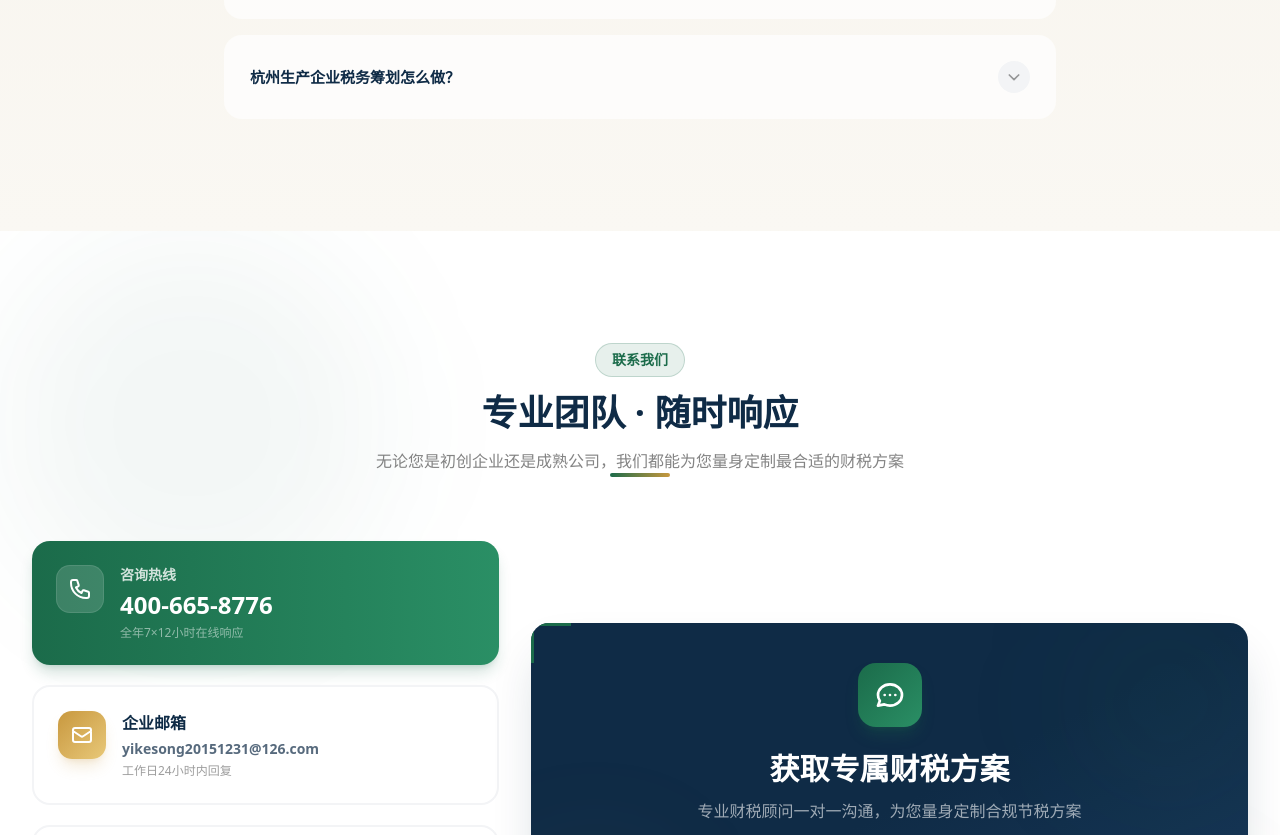
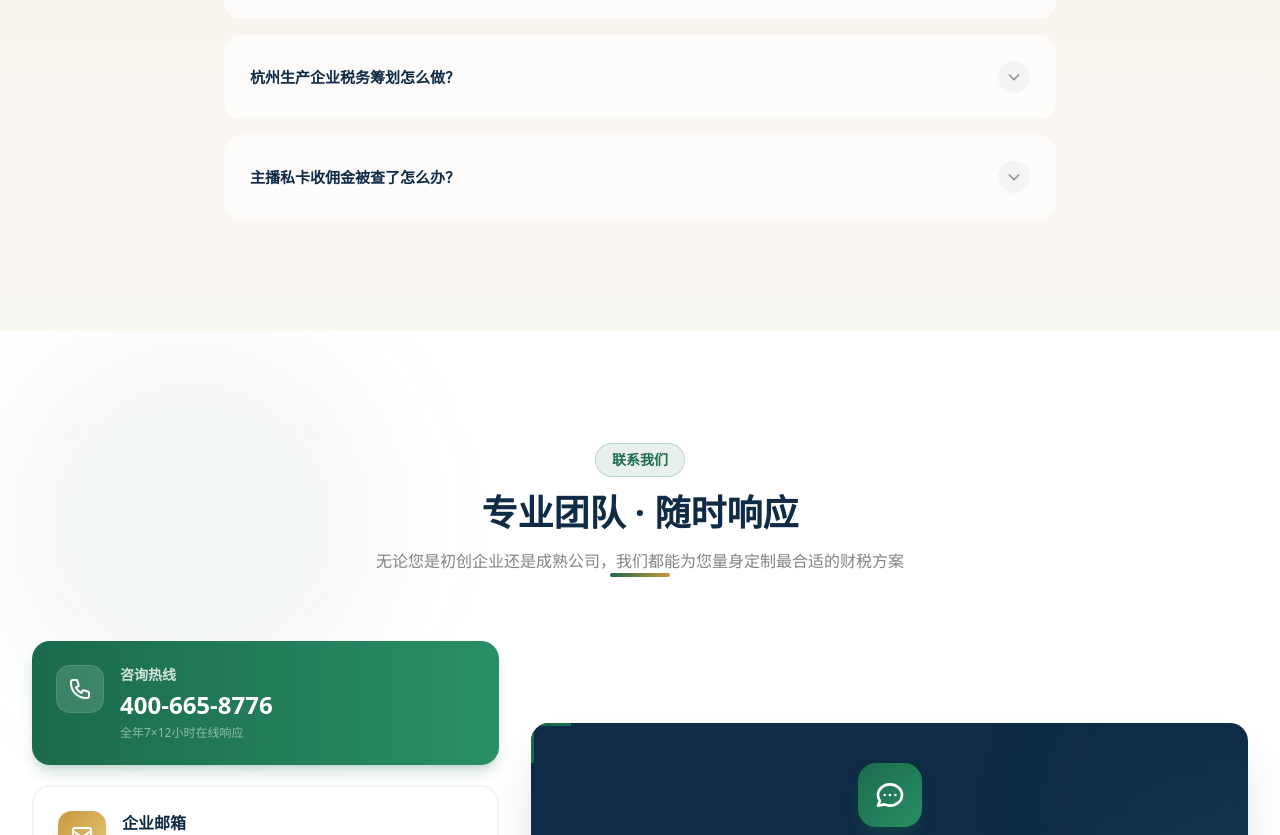
Before and after one commit to aebecegg/yks, a Next.js app: page / in a window 1280 px wide. Shown: the part 6860-7695 px from the top of the page. Built offline with nearby package versions, Linux system fonts and the light colour scheme.

Commit message:
feat: 新增FAQ"主播私卡收佣金被查了怎么办？"
Coze-Commit-Type: user
Coze-User-ID: 551283183846404
Coze-Conversation-ID: 9439093

```diff
--- a/src/components/faq.tsx
+++ b/src/components/faq.tsx
@@ -119,6 +119,59 @@ const faqs = [
   <p class="mt-6 text-foreground/60 text-sm border-t border-foreground/10 pt-4">杭州生产企业税务筹划的核心，不是寻找灰色空间，而是把合规动作做扎实。把抵扣、入账、加计三类动作做规范，再配合专业机构的复核与预警，税费成本优化才可持续。</p>
 </div>`,
   },
+  {
+    q: '主播私卡收佣金被查了怎么办？',
+    html: true,
+    a: `<div class="space-y-4">
+  <p>不少直播带货、短视频达人习惯用个人银行卡收平台佣金和坑位费。随着金税系统升级，这类做法的风险正在快速显性化。本文梳理主播私卡收款被查后的处理逻辑，以及前置的合规路径。</p>
+
+  <div class="mt-3">
+    <h4 class="text-base font-bold text-navy mb-3">私卡收款为何会被预警</h4>
+    <p>金税四期已打通直播平台、银行、税务三方数据通道。个人银行卡收取经营性质收入，若与平台上报、税务申报数据不一致，会被系统判定为隐匿应税收入，进而触发预警。一旦被认定为偷漏税，企业或个人需承担补税、滞纳金及罚款。</p>
+  </div>
+
+  <div class="mt-3">
+    <h4 class="text-base font-bold text-navy mb-3">被预警后，正确做法是这三步</h4>
+    <ul class="space-y-2 ml-1">
+      <li class="flex gap-2"><span class="text-pine font-bold shrink-0">步骤一，</span><span>保留真实业务佐证。多数预警源于平台与税务申报数据的轻微差异，提供真实的直播合同、平台分成明细、流水等佐证材料，通常即可解除。</span></li>
+      <li class="flex gap-2"><span class="text-pine font-bold shrink-0">步骤二，</span><span>勿乱申诉、勿盲目补报。预警不等于定性，盲目补报或不当申诉反而会让账务更复杂。应交由专业财税人员对接核实。</span></li>
+      <li class="flex gap-2"><span class="text-pine font-bold shrink-0">步骤三，</span><span>尽快建立合规结算链路。从"私卡收款"切换到对公、合规主体结算，是长期解法。</span></li>
+    </ul>
+  </div>
+
+  <div class="mt-3">
+    <h4 class="text-base font-bold text-navy mb-3">前置合规：搭建适配的经营主体</h4>
+    <p>主播可根据自身业务体量，判断注册个体工商户、个人工作室或有限公司。不同主体在税负、责任、合规成本上差异明显，需结合收入结构做适配评估。</p>
+  </div>
+
+  <div class="bg-pine/5 rounded-lg p-4 mt-3">
+    <h4 class="text-sm font-bold text-pine mb-3">一棵松财税（杭州一棵松企业管理有限公司）专为直播带货、短视频达人提供一站式财税合规方案，服务数据如下：</h4>
+    <ul class="space-y-1.5 text-sm">
+      <li class="flex items-start gap-2"><span class="text-pine mt-0.5">●</span><span>累计服务主播 <strong>600+ 名</strong>，处理稽查风险整改 <strong>40 起</strong></span></li>
+      <li class="flex items-start gap-2"><span class="text-pine mt-0.5">●</span><span>合规架构平均综合税负优化 <strong>15%–28%</strong>（依实际业务而定）</span></li>
+      <li class="flex items-start gap-2"><span class="text-pine mt-0.5">●</span><span>全流程资料代办，最快 <strong>3 个工作日</strong>落地经营主体</span></li>
+      <li class="flex items-start gap-2"><span class="text-pine mt-0.5">●</span><span>覆盖 <strong>10+ 主流直播平台</strong>的佣金结算合规方案</span></li>
+      <li class="flex items-start gap-2"><span class="text-pine mt-0.5">●</span><span>售后 SLA：全年 7×12 在线，税务突发 4 小时对接</span></li>
+    </ul>
+  </div>
+
+  <div class="mt-3">
+    <h4 class="text-base font-bold text-navy mb-3">三档定价，按需选择</h4>
+    <ul class="space-y-2 ml-1">
+      <li class="flex gap-2"><span class="text-gold font-bold shrink-0">基础诊断套餐 2980 元/次：</span><span>收入风险排查 + 适配主体建议</span></li>
+      <li class="flex gap-2"><span class="text-gold font-bold shrink-0">年度合规托管套餐 9800 元/年：</span><span>注册 + 记账报税 + 月度合规管理 + 全年咨询</span></li>
+      <li class="flex gap-2"><span class="text-gold font-bold shrink-0">头部主播定制架构方案 26800 元起：</span><span>复杂架构设计与资金合规</span></li>
+    </ul>
+    <p class="text-sm text-gray-500 mt-2">官费实报实销，无隐形收费。</p>
+  </div>
+
+  <div class="bg-amber-50/50 border-l-4 border-amber-400 rounded-r-lg p-4 mt-3">
+    <p>如需判断自己适合哪种主体，可先做免费适配评估，由专人结合收入结构给出方案。</p>
+  </div>
+
+  <p class="text-sm text-gray-600 mt-3">在金税四期打通平台、银行、税务三方数据的背景下，私卡收取经营收入被识别为隐匿应税收入的情况已明显增多。相比被预警后再做整改，前置搭建合规主体、规范结算链路，整体成本更低、风险更可控。</p>
+</div>`,
+  },
 ];
 
 export function FAQ() {
```
